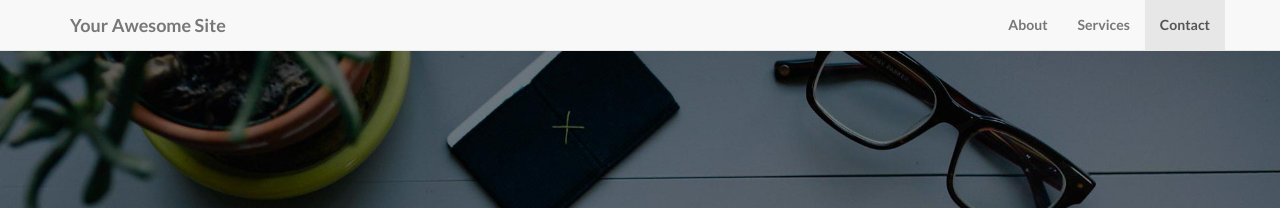
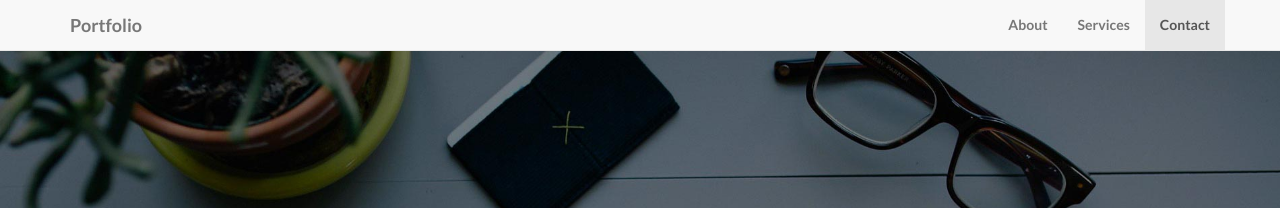
Before and after one commit to quido3/quido3.github.io, a Jekyll site: the page built from index.html, in a window 1280 px wide. Shown: the top 208 px of the page. Built offline with Jekyll 4.4.1, drawn with Linux system fonts in a browser that asks for light colours.

Commit message:
Updated _config.yml

```diff
--- a/_config.yml
+++ b/_config.yml
@@ -2,10 +2,10 @@
 #      Main Configs       #
 # ----------------------- #
 
-url: http://yoursite.com
-title: Your Awesome Site
-email: your-email@domain.com
-author: Your Name
+url: https://quido3.github.io/
+title: Portfolio
+email: majamaki.petri@gmail.com
+author: Petri Majamäki
 description: > # "Write an awesome description for your new site here.
   You can edit this line in _config.yml. It will appear in your document
   head meta (for Google search results) and in your feed.xml site
```
